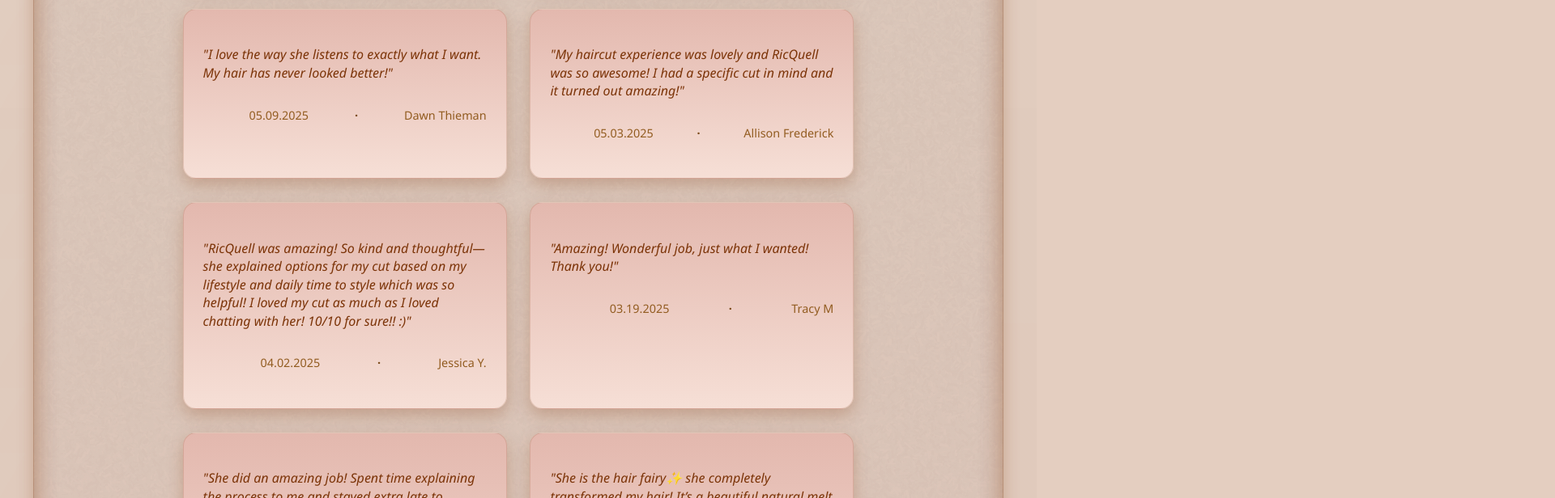
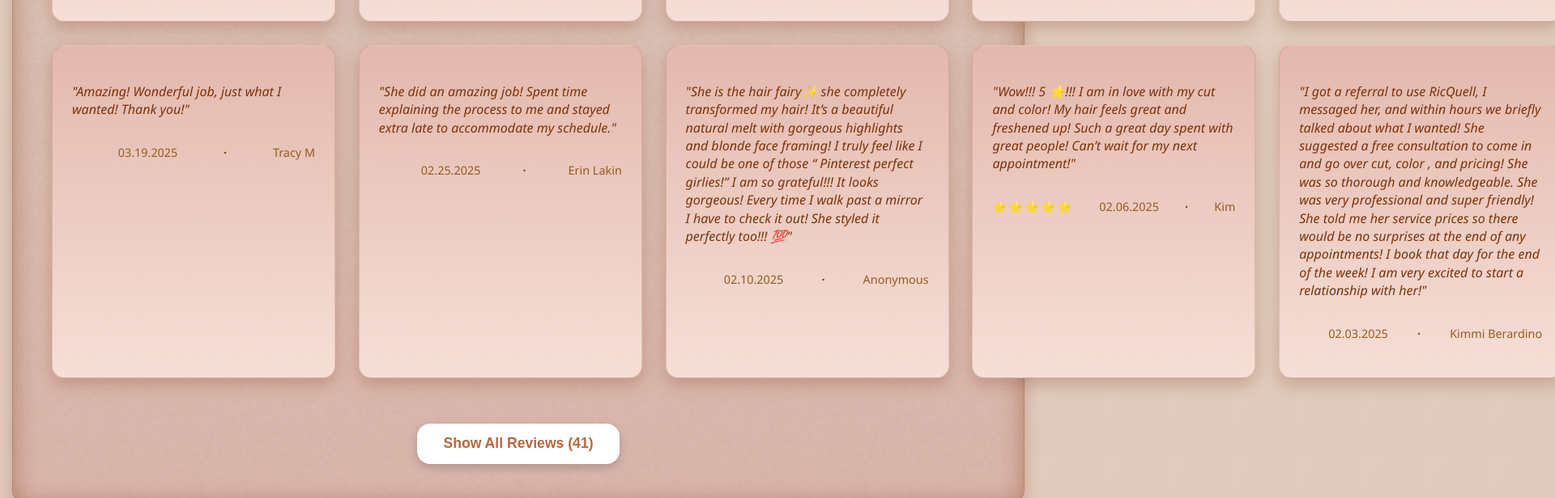
Before and after one commit to johncarpenter819/ricki-roberts-hair-studio, a React (Vite) app: page / in a window 1280 px wide. Shown: the part 1600-2216 px from the top of the page at 81% size, 1920 px wide, since content can reach past the window. Built offline with nearby package versions, Linux system fonts and the light colour scheme; no server answers; the database is empty; a web font is replaced by a local one.

Commit message:
added a expansion for reviews. It shows the first 10 and added a button to show all reviews

```diff
--- a/src/pages/Home.jsx
+++ b/src/pages/Home.jsx
@@ -18,7 +18,10 @@
   const [loadingCategories, setLoadingCategories] = useState(true);
   const reviews = reviewsData;
 
+  const [showAllReviews, setShowAllReviews] = useState(false);
+
   const sectionsRef = useRef([]);
+  const reviewsRef = useRef(null);
 
   useEffect(() => {
     const q = query(collection(db, 'socialLinks'), orderBy('name'));
@@ -100,6 +103,18 @@
     return `/assets/${photo}`;
   };
 
+  // Toggle reviews and scroll to top if collapsing
+  const toggleReviews = () => {
+    setShowAllReviews((prev) => {
+      const newShowAll = !prev;
+      if (prev) {
+        // Scrolling back to reviews section on collapse
+        reviewsRef.current?.scrollIntoView({ behavior: 'smooth' });
+      }
+      return newShowAll;
+    });
+  };
+
   return (
     <>
       <section className="hero-banner" aria-label="Salon Banner and Welcome">
@@ -128,7 +143,6 @@
 
       <hr />
 
-      {/* ✅ Cleaned-up Reviews Section */}
       <section
         className="glass-reviews"
         ref={el => (sectionsRef.current[1.5] = el)}
@@ -136,11 +150,11 @@
         aria-labelledby="reviews-heading"
       >
         <h2 id="reviews-heading">Ratings & Reviews</h2>
-        <div className="reviews-container">
+        <div id="reviews-container" className="reviews-container" ref={reviewsRef}>
           {reviews.length === 0 ? (
             <p className="nanum-myeongjo-regular">No reviews available.</p>
           ) : (
-            reviews.map((review, i) => (
+            (showAllReviews ? reviews : reviews.slice(0, 10)).map((review, i) => (
               <div key={i} className="review-card nanum-myeongjo-regular">
                 <p className="review-text">"{review.text}"</p>
                 <p className="review-meta">
@@ -152,6 +166,19 @@
             ))
           )}
         </div>
+        {reviews.length > 10 && (
+          <div className="reviews-button-container">
+            <button
+              className="cta-btn"
+              onClick={toggleReviews}
+              aria-expanded={showAllReviews}
+              aria-controls="reviews-container"
+              style={{ marginTop: '1.5rem' }}
+            >
+              {showAllReviews ? 'Show Less Reviews' : `Show All Reviews (${reviews.length})`}
+            </button>
+          </div>
+        )}
       </section>
 
       <section
--- a/src/styles/Home.css
+++ b/src/styles/Home.css
@@ -275,15 +275,14 @@
     inset 0 0 30px rgba(123, 51, 7, 0.3),
     inset 0 10px 30px rgba(123, 51, 7, 0.15),
     var(--shadow);
-  max-width: 1100px;
+  width: 90%;       /* use width */
+  max-width: none;  /* disable max-width to let width:80% take effect */
   border: 1.5px solid rgba(123, 51, 7, 0.35);
-  opacity: 1; /* << FORCE VISIBLE */
-  transform: none; /* << NO OFFSET */
-  transition: none; /* << NO ANIMATION FOR NOW */
+  opacity: 1;
+  transform: none;
+  transition: none;
   position: relative;
 }
-
-
 
 /* For social section, no underline, add border bottom instead */
 .glass-social h2 {
@@ -304,11 +303,17 @@
    REVIEWS SECTION
 ------------------------------------------- */
 .reviews-container {
-  display: flex;
-  flex-wrap: wrap;
+  display: grid;
+  grid-template-columns: repeat(5, 1fr); /* 6 equal columns */
   gap: 1.8rem;
-  justify-content: center;
+  width: 100%;        /* fill parent */
+  margin: 0;          /* no margin, parent centers */
+  padding: 0;         /* no padding inside */
+  justify-items: stretch;
+  align-items: stretch;
+  box-sizing: border-box;
 }
+
 
 .review-card {
   background: linear-gradient(to bottom, var(--accent-bg), #f6dfd6) !important;
@@ -316,8 +321,8 @@
   border-radius: var(--radius);
   box-shadow: var(--shadow);
   border: 1.5px solid rgba(123, 51, 7, 0.15) !important;
-  max-width: 350px;
-  flex: 1 1 320px;
+  min-height: 240px;
+  width: 300px;          /* fixed width */
   display: flex;
   flex-direction: column;
   opacity: 1 !important;
@@ -329,6 +334,7 @@
   position: relative;
   z-index: 1000;
 }
+
 
 .review-card.visible {
   opacity: 1;
@@ -366,6 +372,14 @@
   color: #b8673e; /* primary warm color */
   letter-spacing: 2px;
 }
+
+.reviews-button-container {
+  margin-top: 2rem;
+  display: flex;
+  justify-content: center;
+  width: 100%;
+}
+
 
 /* ----------------------------------------
    FOLLOW US LINKS & ICONS (updated)
@@ -593,143 +607,78 @@
   min-height: auto;
   justify-content: center;
   align-items: center;
-  display: flex;
-  padding: 2rem;
+  font-style: italic;
   color: var(--deep);
-  font-style: italic;
-  font-size: 1.1rem;
 }
 
-/* Responsive tweaks */
-@media (max-width: 768px) {
-  .service-grid,
-  .team-grid {
-    display: block;
-    overflow-x: visible;
+/* ----------------------------------------
+   FOOTER
+------------------------------------------- */
+footer {
+  text-align: center;
+  padding: 2rem 1rem;
+  color: var(--deep);
+  font-size: 0.9rem;
+  font-weight: 600;
+  border-top: 1px solid rgba(123, 51, 7, 0.15);
+  margin-top: 5rem;
 }
-  .service-card,
-  .team-card {
-    width: 100%;
-    margin-bottom: 1.5rem;
+
+footer a {
+  color: var(--primary);
+  text-decoration: none;
+  font-weight: 700;
+}
+
+footer a:hover {
+  text-decoration: underline;
+}
+
+/* ----------------------------------------
+   RESPONSIVE ADJUSTMENTS
+------------------------------------------- */
+
+@media (max-width: 1200px) {
+  .reviews-container {
+    grid-template-columns: repeat(4, 1fr);
   }
 }
 
-/* ----------------------------------------
-   HOURS & CANCELLATION POLICY CONTAINER
-------------------------------------------- */
-.hours-cancellation-container {
-  display: grid;
-  grid-template-columns: 1fr 1fr;
-  gap: 3rem;
-  max-width: 1100px;
-  margin: 4rem auto;
-  padding: 3rem;
-  background:
-    linear-gradient(to bottom, rgba(228, 206, 192, 0.9), rgba(227, 184, 174, 0.9)),
-    var(--texture);
-  background-blend-mode: multiply;
-  border-radius: var(--radius);
-  backdrop-filter: blur(12px);
-  box-shadow:
-    inset 0 0 30px rgba(123, 51, 7, 0.3),
-    inset 0 10px 20px rgba(123, 51, 7, 0.2),
-    var(--shadow);
-  border: 1.5px solid rgba(123, 51, 7, 0.35);
-  color: var(--deep);
+@media (max-width: 900px) {
+  .reviews-container {
+    grid-template-columns: repeat(2, 1fr);
+  }
 }
 
-.hours-section,
-.cancellation-section {
-  font-family: var(--font-body);
-}
-
-.hours-section h3,
-.cancellation-section h3 {
-  font-family: var(--font-display);
-  font-size: 2rem;
-  margin-bottom: 1rem;
-  color: var(--primary);
-  text-align: center;
-  position: relative;
-}
-
-.hours-list {
-  list-style: none;
-  padding: 0;
-  margin: 0 auto;
-  max-width: 300px;
-}
-
-.hours-list li {
-  font-weight: 600;
-  font-size: 1.1rem;
-  margin-bottom: 0.7rem;
-  border-bottom: 1px dotted var(--primary);
-  padding-bottom: 0.3rem;
-}
-
-.cancellation-text {
-  font-style: italic;
-  line-height: 1.4;
-  max-width: 450px;
-  margin: 0 auto;
-  font-size: 1rem;
-  padding: 0 1rem;
-  text-align: center;
-}
-
-/* Responsive for smaller screens */
-@media (max-width: 768px) {
-  .hours-cancellation-container {
+@media (max-width: 600px) {
+  .reviews-container {
     grid-template-columns: 1fr;
   }
 }
 
-/* ----------------------------------------
-   GENERAL TYPOGRAPHY
-------------------------------------------- */
-h1, h2, h3, h4, h5, h6 {
-  font-family: var(--font-display);
-  font-weight: 700;
-  color: var(--primary);
-  margin-bottom: 1rem;
+/* Additional minor adjustments for small screens */
+@media (max-width: 400px) {
+  .hero-banner {
+    padding: 2rem 1rem;
   }
 
-p {
-  font-family: var(--font-body);
-  font-size: 1rem;
-  color: var(--deep);
-  margin-bottom: 1rem;
-  line-height: 1.5;
+  .glow-text {
+    font-size: 2.4rem;
   }
 
-a {
-  color: var(--primary);
-  text-decoration: none;
+  .cta-btn {
+    padding: 0.7rem 1.5rem;
+    font-size: 1rem;
   }
 
-a:hover {
-  text-decoration: underline;
+  .service-card,
+  .team-card {
+    flex: 0 0 220px;
+    padding: 1.5rem 1rem;
   }
 
-/* ----------------------------------------
-   BUTTONS
-------------------------------------------- */
-button {
-  cursor: pointer;
-  font-family: var(--font-body);
-  font-weight: 600;
-  border-radius: var(--radius);
-  border: none;
-  padding: 0.7rem 1.5rem;
-  background-color: var(--primary);
-  color: var(--light);
-  box-shadow: var(--shadow);
-  transition: var(--transition);
+  .review-card {
+    min-height: 200px;
+    padding: 1.2rem 1rem;
   }
-
-button:hover {
-  background-color: var(--deep);
-  box-shadow: 0 0 20px var(--primary);
-  transform: translateY(-2px);
 }
```
Lines whose indentation alone changed are shown as unchanged.
